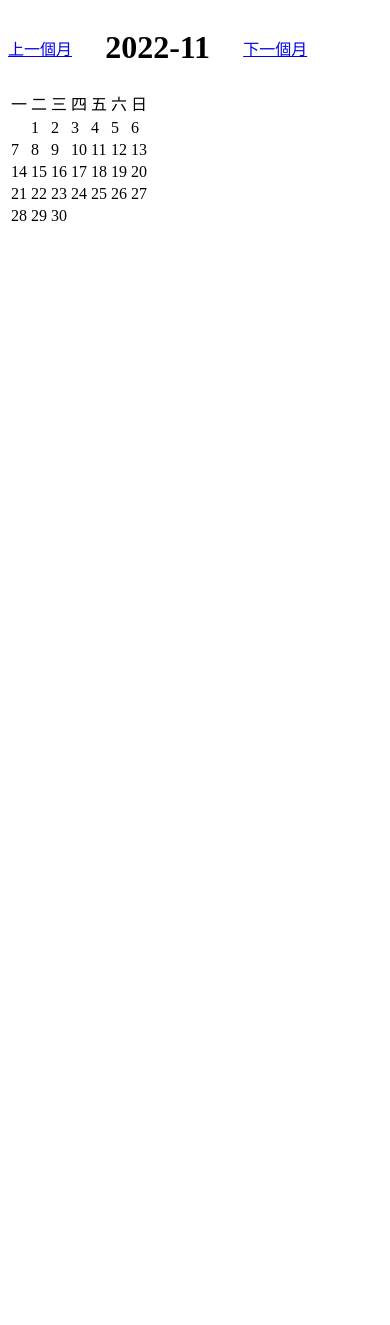
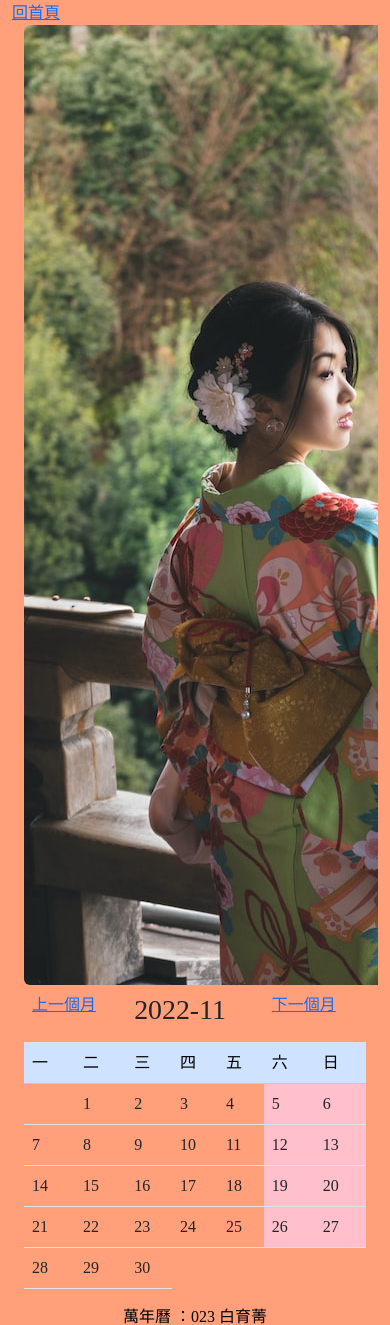
Before and after one commit to 1108crystal/php, a PHP site: page /calendar.php in a window 390 px wide. Before the commit the page ends 221 px from the top, so only its background shows below. Run offline with PHP 8.4, Linux system fonts and the light colour scheme.

Commit message:
簡易行事曆

```diff
--- a/calendar.php
+++ b/calendar.php
@@ -3,6 +3,17 @@ $cal = []; //指定月份的日期表
 
 $year = date('Y'); //年=>年份完整数字表示
 $month = date('n'); //月=>数字表示几月份，不补零
+
+$year = (isset($_GET['y'])) ? $_GET['y'] : date("Y"); //本年份
+$month = (isset($_GET['m'])) ? $_GET['m'] : date("n"); //本月份
+
+if ($month <= 0) {
+    $month = 12;
+    $year = $year - 1;
+} elseif ($month > 12) {
+    $month = 1;
+    $year = $year + 1;
+}
 
 $monthDays = date('t'); //指定月份的天數
 
@@ -18,8 +29,10 @@ $firdayOFWeek = date('N', strtotime($firstday)); //本月 第一天是星期幾=
 $space_day = $firdayOFWeek - 1; //星期幾-1天 ，前面空幾個空白
 
 $lastday = $year . '-' . $month . '-' . $monthDays; //本月最後一天幾號
+$weeks = ceil(($monthDays + $space_day) / 7); //指定月份有幾週(月份日期+前面空白天數)/7
 
-$weeks = ceil(($monthDays + $space_day) / 7); //指定月份有幾週(月份日期+前面空白天數)/7
+// 依月份讀出圖片檔名
+$imgfiles=$month.".jpg";
 // 指定月份 ，1號前面放的空白天數
 for ($i = 1; $i <= $space_day; $i++) {
     $cal[] = '';
@@ -30,7 +43,7 @@ for ($i = 1; $i <= $monthDays; $i++) {
 }
 
 ?>
-
+<!-- html -->
 <!DOCTYPE html>
 <html lang="en">
 
@@ -39,17 +52,45 @@ for ($i = 1; $i <= $monthDays; $i++) {
     <meta http-equiv="X-UA-Compatible" content="IE=edge">
     <meta name="viewport" content="width=device-width, initial-scale=1.0">
     <title>萬年曆-作業 (23號)</title>
+
+
+    <link href="https://cdn.jsdelivr.net/npm/bootstrap@5.2.2/dist/css/bootstrap.min.css" rel="stylesheet">
+    <script src="https://cdn.jsdelivr.net/npm/bootstrap@5.2.2/dist/js/bootstrap.bundle.min.js"></script>
+
+    <link rel="stylesheet" href="/css/style.css">
 </head>
 
-<body>
-<div style="display:flex;width:80%;justify-content:space-between;align-items:center">
-    <a href="?y=2022&m=<?= $prevMonth; ?>">上一個月</a>
+<body class="main">
+    <!-- header -->
+
+    <a href='index.php'>回首頁</a><br>
+
+
+    <!-- 中間 left-->
+
+
+    <!-- 中間 right -->
+
+
+    <div class="container">
+        <div class="row">
+            <div class="col-sm-3">
+
+            <img  src="./images/kimono/<?=$imgfiles;?>" class="rounded" alt="Cinque Terre">
+                <!-- <img src="./images/kimono/01.jpg" class="img-thumbnail" alt="Cinque Terre"> -->
+            </div>
+            <div class="col-sm-9">
+
+                <table class="table">
+                    <tr>
+                        <td colspan="2"><a href="?y=<?= $year; ?>&m=<?= $prevMonth; ?>">上一個月</a></td>
+
+                        <td colspan="3">
                             <h1><?= $showYearMonth; ?></h1>
-    <a href="?y=2022&m=<?= $nextMonth; ?>">下一個月</a>
-</div>
-<div >
-    <table>
-        <tr>
+                        </td>
+                        <td colspan="2"><a href="?y=<?= $year; ?>&m=<?= $nextMonth; ?>">下一個月</a></td>
+                    </tr>
+                    <tr class="table-primary">
                         <td>一</td>
                         <td>二</td>
                         <td>三</td>
@@ -61,21 +102,33 @@ for ($i = 1; $i <= $monthDays; $i++) {
 
                     <?php
                     foreach ($cal as $i => $day) {
+
                         if ($i % 7 == 0) {
                             echo "<tr>";
                         }
-            echo "<td>$day</td>";
+
+                        if ($i % 7 >= 5) {
+                            echo "<td style=' background-color: pink;'>$day</td>";
+                        } else {
+                            echo "<td >$day</td>";
+                        }
 
                         if ($i % 7 == 6) {
                             echo "</tr>";
                         }
                     }
-
                     ?>
 
                 </table>
+            </div>
+        </div>
 
-</div>
+
+
+
+        <!-- footer -->
+        <footer class="footer">萬年曆 ：023 白育菁</footer>
+
 </body>
 
 </html>
--- /dev/null
+++ b/css/style.css
@@ -0,0 +1,47 @@
+* {
+    box-sizing: border-box;
+    overflow: hidden;
+    font-family: '標楷體';
+}
+
+.main {
+
+    padding: 0 12px;
+    margin: 0 auto;
+    background-color:lightsalmon;
+
+}
+
+body>*:not(.aside, .section),
+aside>*,
+section>* {
+    border: 0px solid lightgray;
+}
+
+.holiday{
+    background-color: pink;
+}
+
+/* top  */
+
+
+
+/* 中間  left */
+
+
+.content{
+    /* background-image: url(../images/kimono/pg.jpg); */
+    font-size: 18px;
+}
+
+
+
+
+.footer {
+
+    height: 20px;
+    color:#000000;
+    text-align: center;
+    font-size: 16px;
+
+}
```
Also changed, not shown: images/kimono/1.jpg (added), images/kimono/10.jpg (added), images/kimono/11.jpg (added), images/kimono/12.jpg (added), images/kimono/2.jpg (added), images/kimono/3.jpg (added), images/kimono/5.jpg (added), images/kimono/7.jpg (added), 5 other files. Lines whose indentation alone changed are shown as unchanged.
